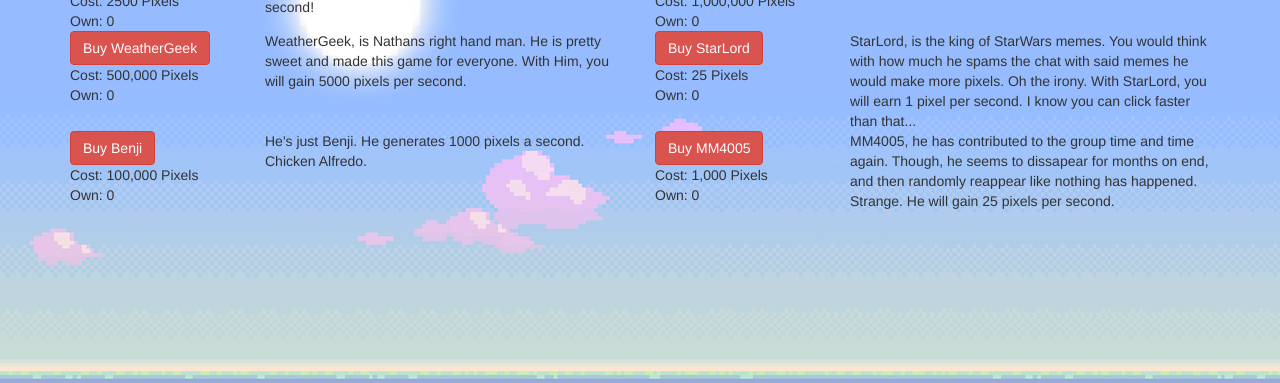
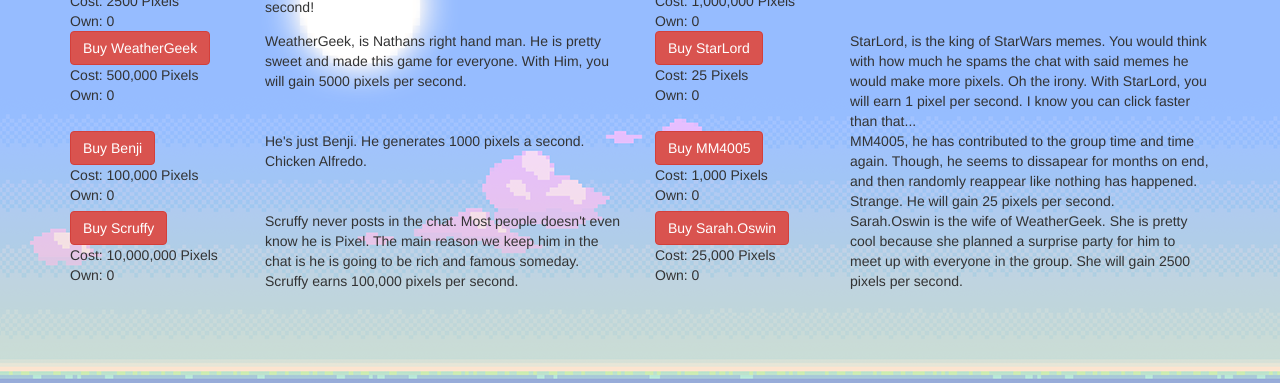
Before and after one commit to weathergeek96/PixelGame, a plain HTML site: page index.html in a window 1280 px wide. Shown: the part 417-800 px from the top of the page. Drawn offline with nearby package versions, Linux system fonts and the light colour scheme.

Commit message:
Added Sarah.Oswin and Scruffy

```diff
--- a/index.html
+++ b/index.html
@@ -78,6 +78,22 @@
             </div>
             <div class="col-sm-4">MM4005, he has contributed to the group time and time again. Though, he seems to dissapear for months on end, and then randomly reappear like nothing has happened. Strange. He will gain 25 pixels per second.</div>
         </div>
+        <div class="row">
+            <div class="col-sm-2">
+                <button type="button" class="btn btn-success" id="Scruffy" onclick="buyItem('Scruffy', 10000000, 100000)">Buy Scruffy</button>
+                <br> Cost: 10,000,000 Pixels
+                <br> Own:
+                <text id="ScruffyOwn">0</text>
+            </div>
+            <div class="col-sm-4">Scruffy never posts in the chat. Most people doesn't even know he is Pixel. The main reason we keep him in the chat is he is going to be rich and famous someday. Scruffy earns 100,000 pixels per second.</div>
+            <div class="col-sm-2">
+                <button type="button" class="btn btn-success" id="Sarah.Oswin" onclick="buyItem('Sarah.Oswin', 25000, 2500)">Buy Sarah.Oswin</button>
+                <br> Cost: 25,000 Pixels
+                <br> Own:
+                <text id="Sarah.OswinOwn">0</text>
+            </div>
+            <div class="col-sm-4">Sarah.Oswin is the wife of WeatherGeek. She is pretty cool because she planned a surprise party for him to meet up with everyone in the group. She will gain 2500 pixels per second.</div>
+        </div>
     </div>
 </body>
 
--- a/scripts/main.js
+++ b/scripts/main.js
@@ -1,7 +1,7 @@
 console.log("main loaded");
 timerVar = setInterval(timer, 10);
 var multiplier, amount, totalPixels;
-var workers = ["CreativeSushi", "sam", "StarLord", "WeatherGeek", "Benji", "MM4005"];
+var workers = ["CreativeSushi", "sam", "StarLord", "WeatherGeek", "Benji", "MM4005", "Scruffy", "Sarah.Oswin"];
 var owned = {
     CreativeSushi: 0
     , sam: 0
@@ -9,6 +9,8 @@ var owned = {
     , WeatherGeek: 0
     , Benji: 0
     , MM4005: 0
+    , Scruffy: 0
+    , 'Sarah.Oswin': 0
 }
 var cost = {
     CreativeSushi: 1000000
@@ -17,6 +19,8 @@ var cost = {
     , WeatherGeek: 500000
     , Benji: 100000
     , MM4005: 1000
+    , Scruffy: 10000000
+    , 'Sarah.Oswin': 25000
 }
 multiplier = 1;
 amount = checkCookie('amount');
```
